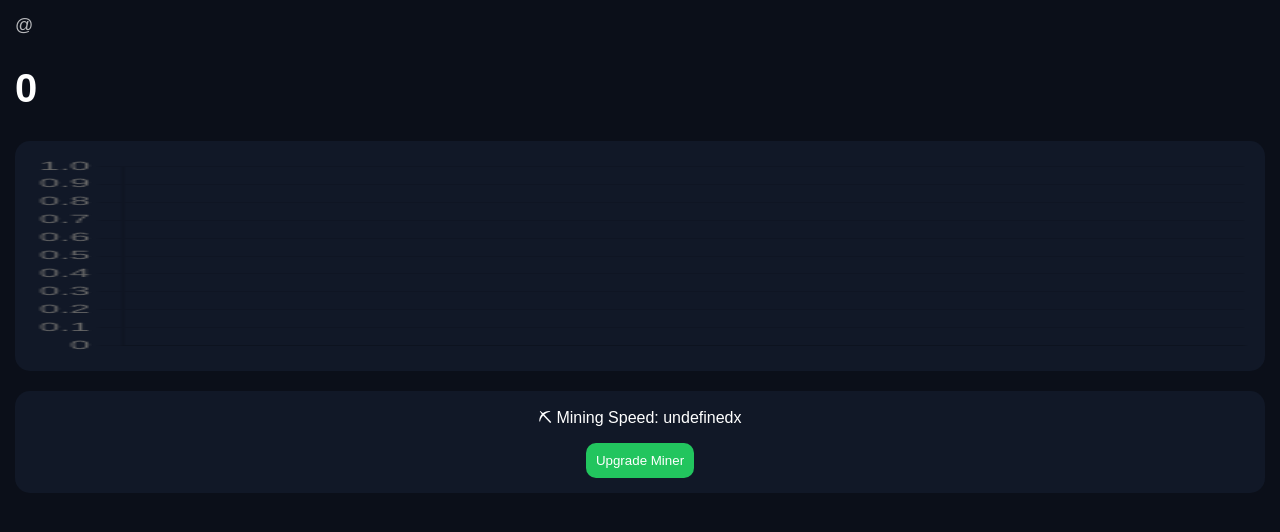
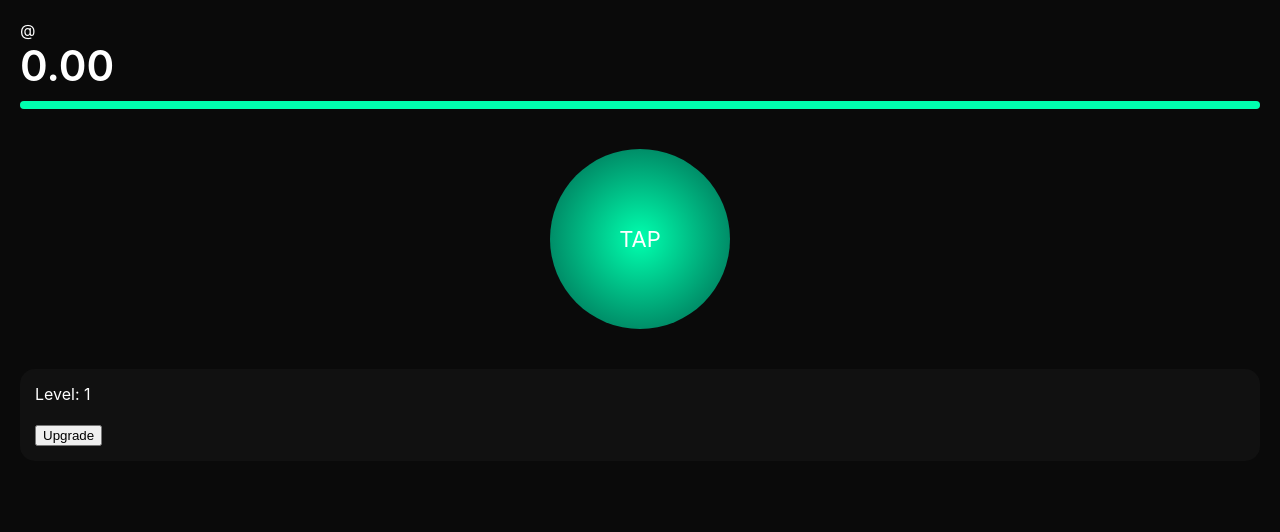
Before and after one commit to alailayangan27-png/Mining, a Flask app: page / in a window 1280 px wide. Shown: the top 532 px of the page. Run offline with Flask 3, Linux system fonts and the light colour scheme; some libraries are stand-ins or nearby versions.

Commit message:
Update index.html

```diff
--- a/templates/index.html
+++ b/templates/index.html
@@ -2,76 +2,89 @@
 <html>
 <head>
 <meta name="viewport" content="width=device-width, initial-scale=1.0">
-
 <script src="https://telegram.org/js/telegram-web-app.js"></script>
-<script src="https://cdn.jsdelivr.net/npm/chart.js"></script>
 
 <style>
 body {
-    margin: 0;
-    font-family: Arial;
-    background: #0b0f19;
+    margin:0;
+    font-family: Inter, sans-serif;
+    background: #0a0a0a;
     color: white;
 }
 
-/* Header */
-.header {
-    padding: 15px;
-    font-size: 18px;
-    opacity: 0.7;
+/* Layout */
+.container {
+    padding:20px;
 }
 
 /* Balance */
 .balance {
-    font-size: 40px;
-    font-weight: bold;
-    padding: 15px;
+    font-size:42px;
+    font-weight:600;
+}
+
+/* Energy bar */
+.energy {
+    margin-top:10px;
+    height:8px;
+    background:#222;
+    border-radius:10px;
+}
+
+.energy-fill {
+    height:100%;
+    width:0%;
+    background:#00ffae;
+    border-radius:10px;
+}
+
+/* Tap button */
+.tap {
+    width:180px;
+    height:180px;
+    border-radius:50%;
+    margin:40px auto;
+    background: radial-gradient(circle, #00ffae, #005f4b);
+    display:flex;
+    align-items:center;
+    justify-content:center;
+    font-size:22px;
+    transition:0.1s;
+}
+
+.tap:active {
+    transform:scale(0.9);
 }
 
 /* Card */
 .card {
-    margin: 15px;
-    padding: 15px;
-    background: #111827;
-    border-radius: 15px;
-}
-
-/* Chart */
-canvas {
-    width: 100% !important;
-    height: 200px !important;
-}
-
-/* Mining */
-.miner {
-    text-align: center;
-    margin-top: 20px;
-}
-
-.upgrade {
-    margin-top: 10px;
-    padding: 10px;
-    background: #22c55e;
-    border: none;
-    border-radius: 10px;
-    color: white;
+    margin-top:20px;
+    padding:15px;
+    background:#111;
+    border-radius:15px;
 }
 </style>
 </head>
 
 <body>
 
-<div class="header" id="user">Loading...</div>
+<div class="container">
+
+<div id="user"></div>
 
 <div class="balance" id="balance">0</div>
 
-<div class="card">
-    <canvas id="chart"></canvas>
+<div class="energy">
+    <div class="energy-fill" id="energy"></div>
 </div>
 
-<div class="card miner">
-    <div>⛏ Mining Speed: <span id="speed">1</span>x</div>
-    <button class="upgrade" onclick="upgrade()">Upgrade Miner</button>
+<div class="tap" onclick="tap()">TAP</div>
+
+<div class="card">
+    Level: <span id="level">1</span><br><br>
+    <button onclick="upgrade()">Upgrade</button>
+</div>
+
 </div>
 
 <script>
@@ -84,66 +97,53 @@ let user_id = user ? user.id : 1;
 document.getElementById("user").innerText =
     user ? "@" + user.username : "Guest";
 
-/* SYNC */
-async function sync() {
+/* Smooth balance animation */
+let displayBalance = 0;
+
+function animateBalance(target){
+    displayBalance += (target - displayBalance) * 0.2;
+    document.getElementById("balance").innerText = displayBalance.toFixed(2);
+}
+
+/* Sync */
+async function sync(){
     let res = await fetch('/sync', {
-        method: 'POST',
-        headers: {'Content-Type': 'application/json'},
-        body: JSON.stringify({user_id})
+        method:'POST',
+        headers:{'Content-Type':'application/json'},
+        body:JSON.stringify({user_id})
     });
 
     let data = await res.json();
-    document.getElementById('balance').innerText = data.balance;
-    document.getElementById('speed').innerText = data.speed;
+
+    animateBalance(data.balance);
+
+    document.getElementById("level").innerText = data.level;
+
+    document.getElementById("energy").style.width =
+        data.energy + "%";
 }
 
-/* UPGRADE */
-async function upgrade() {
-    let res = await fetch('/upgrade', {
-        method: 'POST',
-        headers: {'Content-Type': 'application/json'},
-        body: JSON.stringify({user_id})
+/* Tap */
+async function tap(){
+    await fetch('/tap',{
+        method:'POST',
+        headers:{'Content-Type':'application/json'},
+        body:JSON.stringify({user_id})
     });
-
-    let data = await res.json();
-    document.getElementById('balance').innerText = data.balance;
-    document.getElementById('speed').innerText = data.speed;
 }
 
-/* AUTO LOOP */
+/* Upgrade */
+async function upgrade(){
+    await fetch('/upgrade',{
+        method:'POST',
+        headers:{'Content-Type':'application/json'},
+        body:JSON.stringify({user_id})
+    });
+}
+
+/* Loop */
 setInterval(sync, 1000);
 sync();
-
-/* CHART */
-let ctx = document.getElementById('chart').getContext('2d');
-
-let chart = new Chart(ctx, {
-    type: 'line',
-    data: {
-        labels: [],
-        datasets: [{
-            label: 'Price',
-            data: [],
-            borderWidth: 2
-        }]
-    },
-    options: {
-        responsive: true,
-        plugins: {legend: {display: false}}
-    }
-});
-
-async function loadChart() {
-    let res = await fetch('/chart');
-    let data = await res.json();
-
-    chart.data.labels = data.map((_, i) => i);
-    chart.data.datasets[0].data = data;
-    chart.update();
-}
-
-setInterval(loadChart, 3000);
-loadChart();
 </script>
 
 </body>
```
